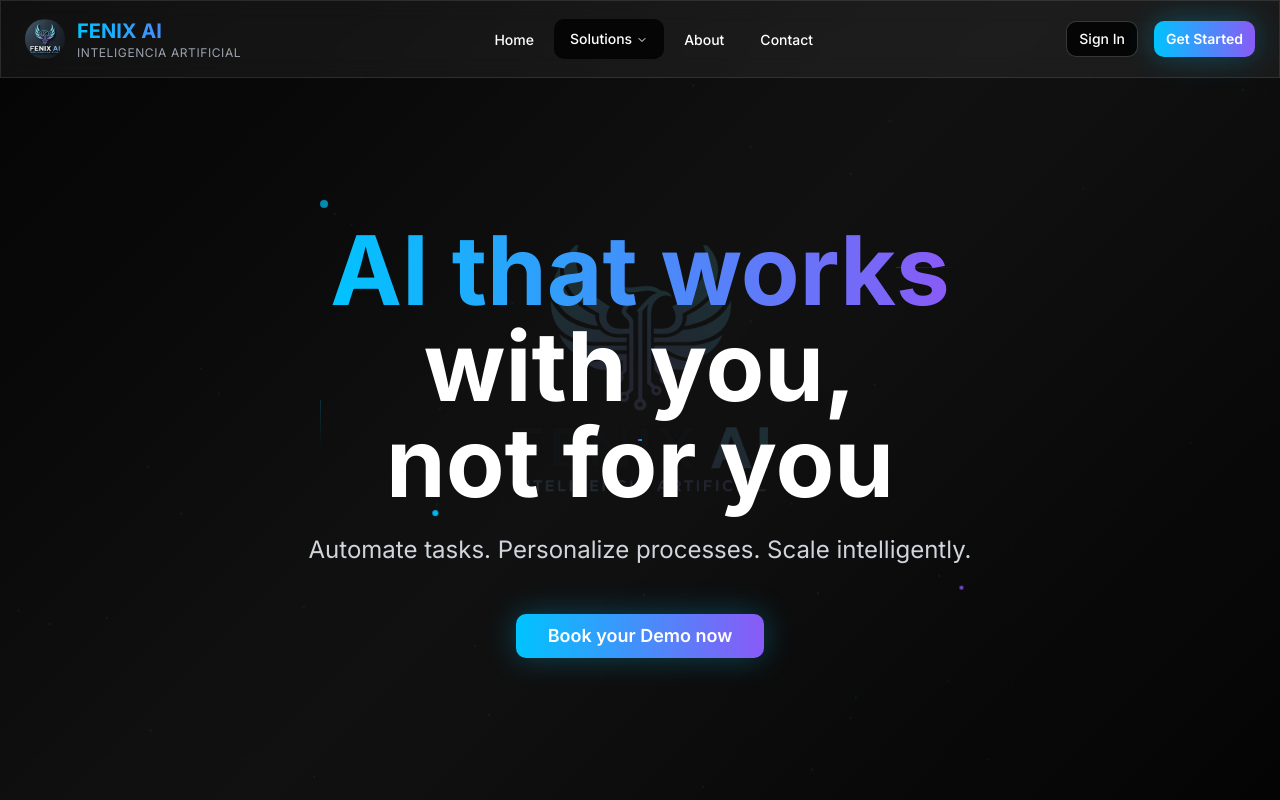
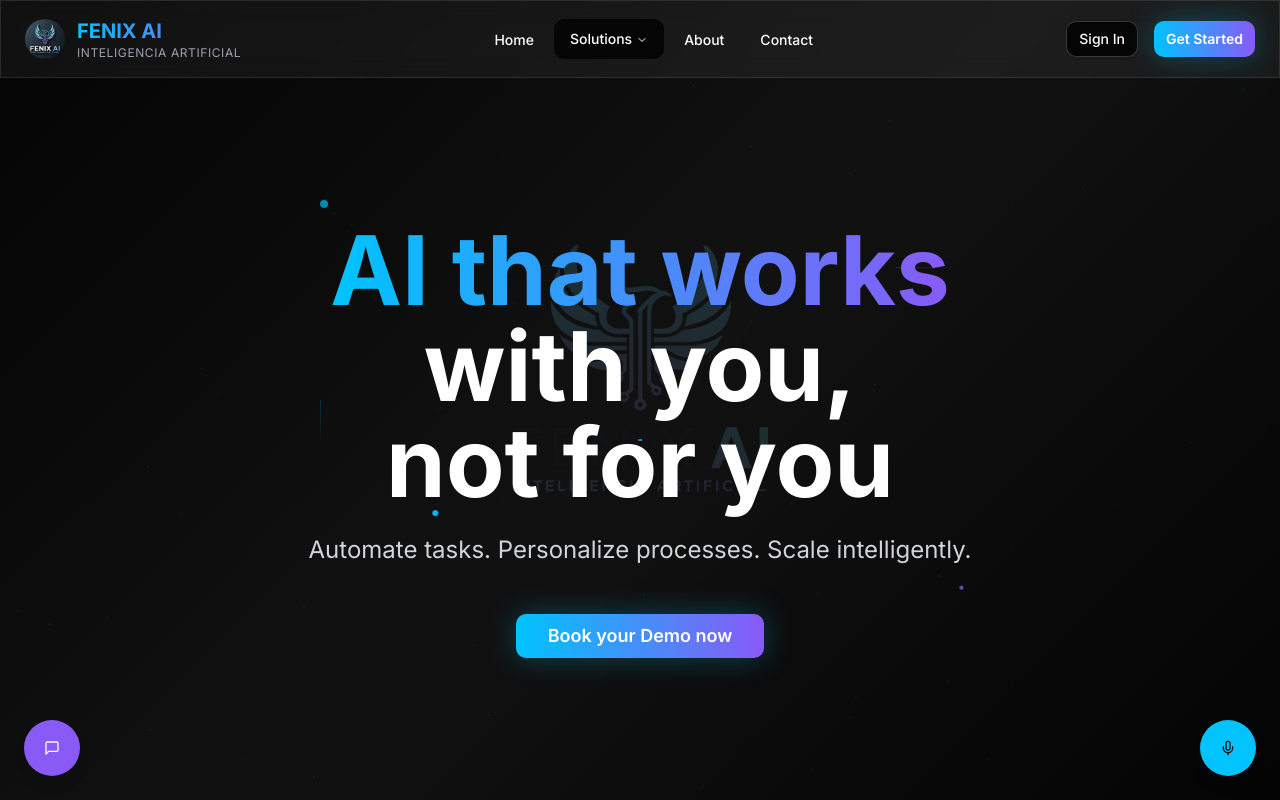
Before and after one commit to Ajlm1978/genomaai-web, a React (Vite) app: page / in a window 1280 px wide. Shown: the top 800 px of the page. Built offline with nearby package versions, Linux system fonts and the light colour scheme.

Commit message:
Remove AIOrb and ElevenLabs components
Remove AIOrb and ElevenLabs components from the main page, and remove the ElevenLabs script from index.html.

```diff
--- /dev/null
+++ b/src/components/ChatAssistantButton.tsx
@@ -0,0 +1,66 @@
+
+import React, { useState } from 'react';
+import { MessageSquare, X } from 'lucide-react';
+import { Button } from '@/components/ui/button';
+
+interface ChatAssistantButtonProps {
+  agentId: string;
+}
+
+const ChatAssistantButton = ({ agentId }: ChatAssistantButtonProps) => {
+  const [isOpen, setIsOpen] = useState(false);
+
+  const handleToggle = () => {
+    setIsOpen(!isOpen);
+  };
+
+  return (
+    <>
+      {/* Floating Chat Button */}
+      <div className="fixed bottom-6 left-6 z-50">
+        <Button
+          onClick={handleToggle}
+          className={`
+            w-14 h-14 rounded-full shadow-lg transition-all duration-300
+            bg-secondary hover:bg-secondary/90 text-secondary-foreground
+            glow-secondary hover:scale-110 animate-gentle-float
+            ${isOpen ? 'rotate-180' : ''}
+          `}
+        >
+          {isOpen ? <X className="h-6 w-6" /> : <MessageSquare className="h-6 w-6" />}
+        </Button>
+      </div>
+
+      {/* Chat Assistant Interface */}
+      {isOpen && (
+        <div className="fixed bottom-24 left-6 z-40 w-80 h-96">
+          <div className="glass-card h-full flex flex-col">
+            <div className="flex items-center justify-between p-4 border-b border-white/10">
+              <h3 className="text-lg font-semibold gradient-text">Asistente de Chat</h3>
+              <Button
+                variant="ghost"
+                size="sm"
+                onClick={handleToggle}
+                className="text-muted-foreground hover:text-foreground"
+              >
+                <X className="h-4 w-4" />
+              </Button>
+            </div>
+
+            <div className="flex-1 p-4">
+              <iframe
+                src={`https://widget.gohighlevel.com/widget/${agentId}?mode=chat`}
+                width="100%"
+                height="100%"
+                className="rounded-lg border border-white/10"
+                title="Chat Assistant"
+              />
+            </div>
+          </div>
+        </div>
+      )}
+    </>
+  );
+};
+
+export default ChatAssistantButton;
--- /dev/null
+++ b/src/components/VoiceAssistantButton.tsx
@@ -0,0 +1,72 @@
+
+import React, { useState } from 'react';
+import { Mic, X } from 'lucide-react';
+import { Button } from '@/components/ui/button';
+
+interface VoiceAssistantButtonProps {
+  agentId: string;
+}
+
+const VoiceAssistantButton = ({ agentId }: VoiceAssistantButtonProps) => {
+  const [isOpen, setIsOpen] = useState(false);
+
+  const handleToggle = () => {
+    setIsOpen(!isOpen);
+  };
+
+  return (
+    <>
+      {/* Floating Voice Button */}
+      <div className="fixed bottom-6 right-6 z-50">
+        <Button
+          onClick={handleToggle}
+          className={`
+            w-14 h-14 rounded-full shadow-lg transition-all duration-300
+            bg-primary hover:bg-primary/90 text-primary-foreground
+            glow-primary hover:scale-110 animate-gentle-float
+            ${isOpen ? 'rotate-180' : ''}
+          `}
+        >
+          {isOpen ? <X className="h-6 w-6" /> : <Mic className="h-6 w-6" />}
+        </Button>
+      </div>
+
+      {/* Voice Assistant Interface */}
+      {isOpen && (
+        <div className="fixed inset-0 z-40 flex items-center justify-center bg-black/50 backdrop-blur-sm">
+          <div className="glass-card w-full max-w-md mx-4 relative">
+            <div className="flex items-center justify-between mb-4">
+              <h3 className="text-lg font-semibold gradient-text">Asistente de Voz</h3>
+              <Button
+                variant="ghost"
+                size="sm"
+                onClick={handleToggle}
+                className="text-muted-foreground hover:text-foreground"
+              >
+                <X className="h-4 w-4" />
+              </Button>
+            </div>
+
+            <div className="text-center py-8">
+              <div className="w-20 h-20 mx-auto mb-4 bg-primary/20 rounded-full flex items-center justify-center">
+                <Mic className="h-10 w-10 text-primary animate-pulse" />
+              </div>
+              <p className="text-muted-foreground mb-4">
+                Habla con nuestro asistente de IA
+              </p>
+              <iframe
+                src={`https://widget.gohighlevel.com/widget/${agentId}?mode=voice`}
+                width="100%"
+                height="300"
+                className="rounded-lg border border-white/10"
+                title="Voice Assistant"
+              />
+            </div>
+          </div>
+        </div>
+      )}
+    </>
+  );
+};
+
+export default VoiceAssistantButton;
--- a/src/pages/Index.tsx
+++ b/src/pages/Index.tsx
@@ -7,8 +7,12 @@ import UseCasesSection from '@/components/UseCasesSection';
 import TestimonialsSection from '@/components/TestimonialsSection';
 import IntegrationsSection from '@/components/IntegrationsSection';
 import CTASection from '@/components/CTASection';
+import VoiceAssistantButton from '@/components/VoiceAssistantButton';
+import ChatAssistantButton from '@/components/ChatAssistantButton';
 
 const Index = () => {
+  const agentId = '1749679509357x537924320321077250';
+
   return (
     <div className="min-h-screen bg-background text-foreground relative overflow-x-hidden">
       {/* Particle background */}
@@ -25,6 +29,10 @@ const Index = () => {
         <IntegrationsSection />
         <CTASection />
       </main>
+
+      {/* AI Assistant Buttons */}
+      <VoiceAssistantButton agentId={agentId} />
+      <ChatAssistantButton agentId={agentId} />
     </div>
   );
 };
```
